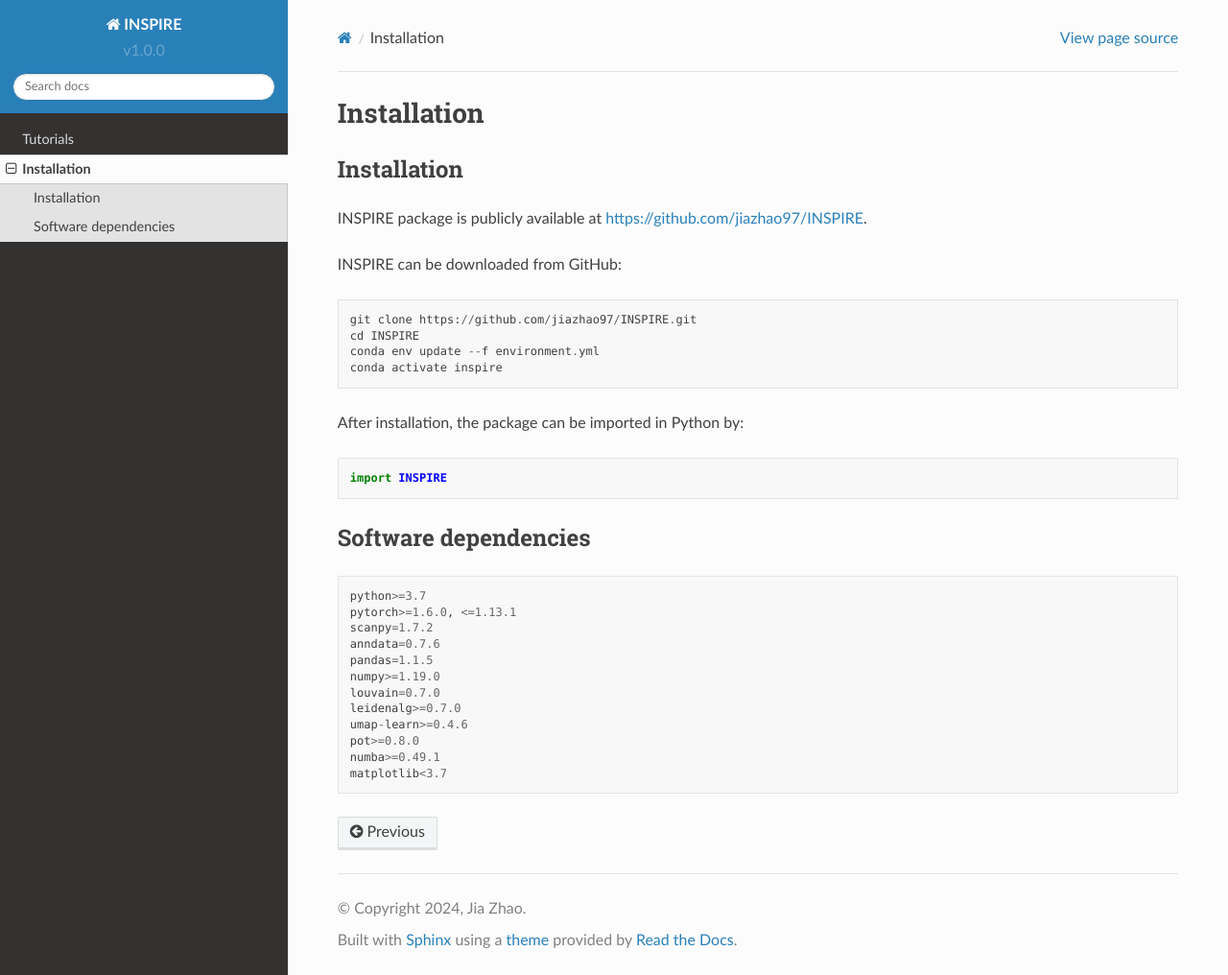
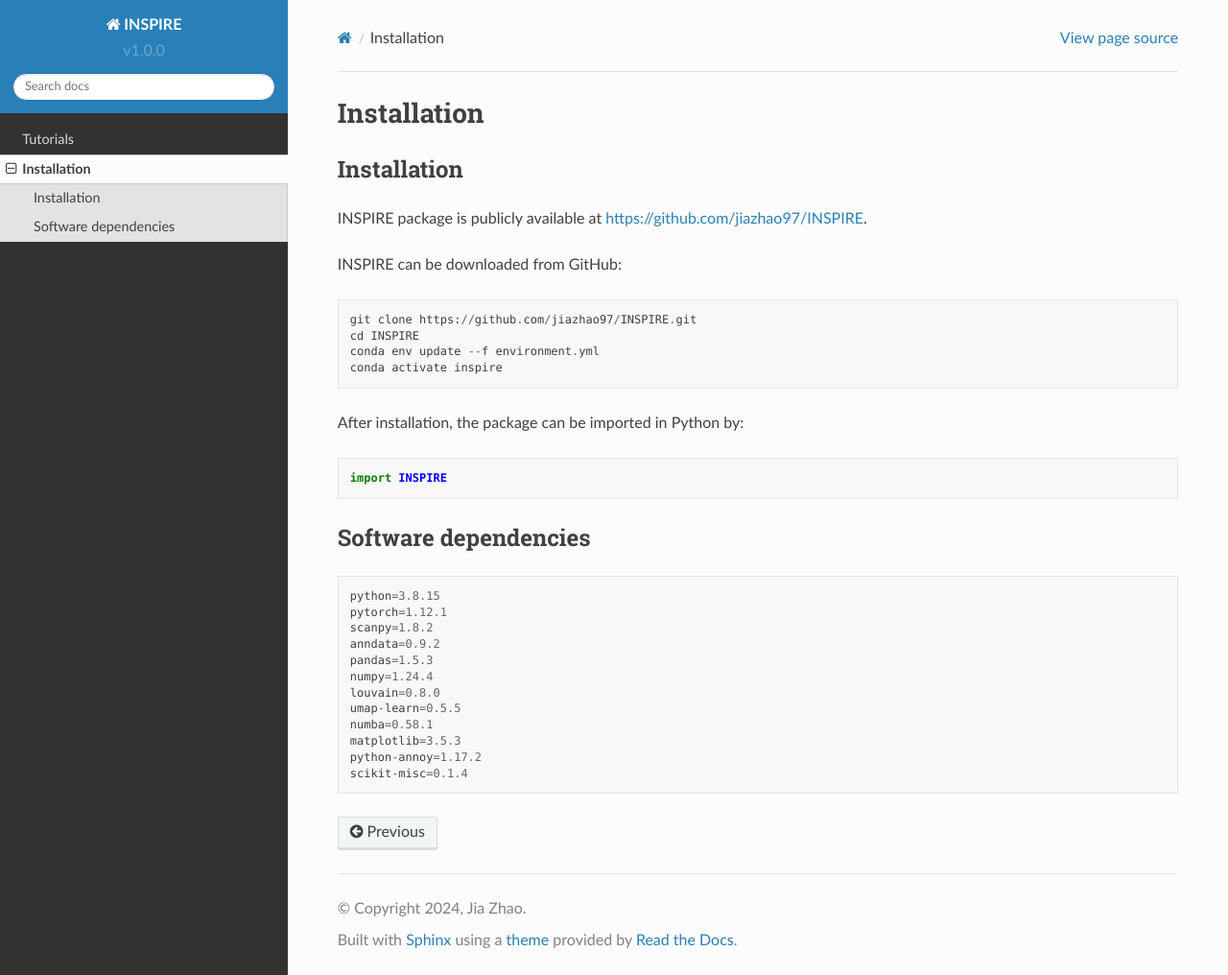
Before and after one commit to jiazhao97/INSPIRE-tutorial, a Sphinx documentation site: the page built from docs/source/installation.rst, in a window 1280 px wide and 1016 px high. Shown: the whole window at 96% size. Built offline with Sphinx 7.4.7 and the Read the Docs theme 2.0.0, drawn with Linux system fonts in a browser that asks for light colours; pages that are not in the unit, such as notebooks, are missing from menus.

Commit message:
Add files via upload

```diff
--- a/docs/source/installation.rst
+++ b/docs/source/installation.rst
@@ -24,15 +24,15 @@
 ---------------------
 .. code-block:: python
 
-   python>=3.7
-   pytorch>=1.6.0, <=1.13.1
-   scanpy=1.7.2
-   anndata=0.7.6
-   pandas=1.1.5
-   numpy>=1.19.0
-   louvain=0.7.0
-   leidenalg>=0.7.0
-   umap-learn>=0.4.6
-   pot>=0.8.0
-   numba>=0.49.1
-   matplotlib<3.7
+   python=3.8.15
+   pytorch=1.12.1
+   scanpy=1.8.2
+   anndata=0.9.2
+   pandas=1.5.3
+   numpy=1.24.4
+   louvain=0.8.0
+   umap-learn=0.5.5
+   numba=0.58.1
+   matplotlib=3.5.3
+   python-annoy=1.17.2
+   scikit-misc=0.1.4
```
